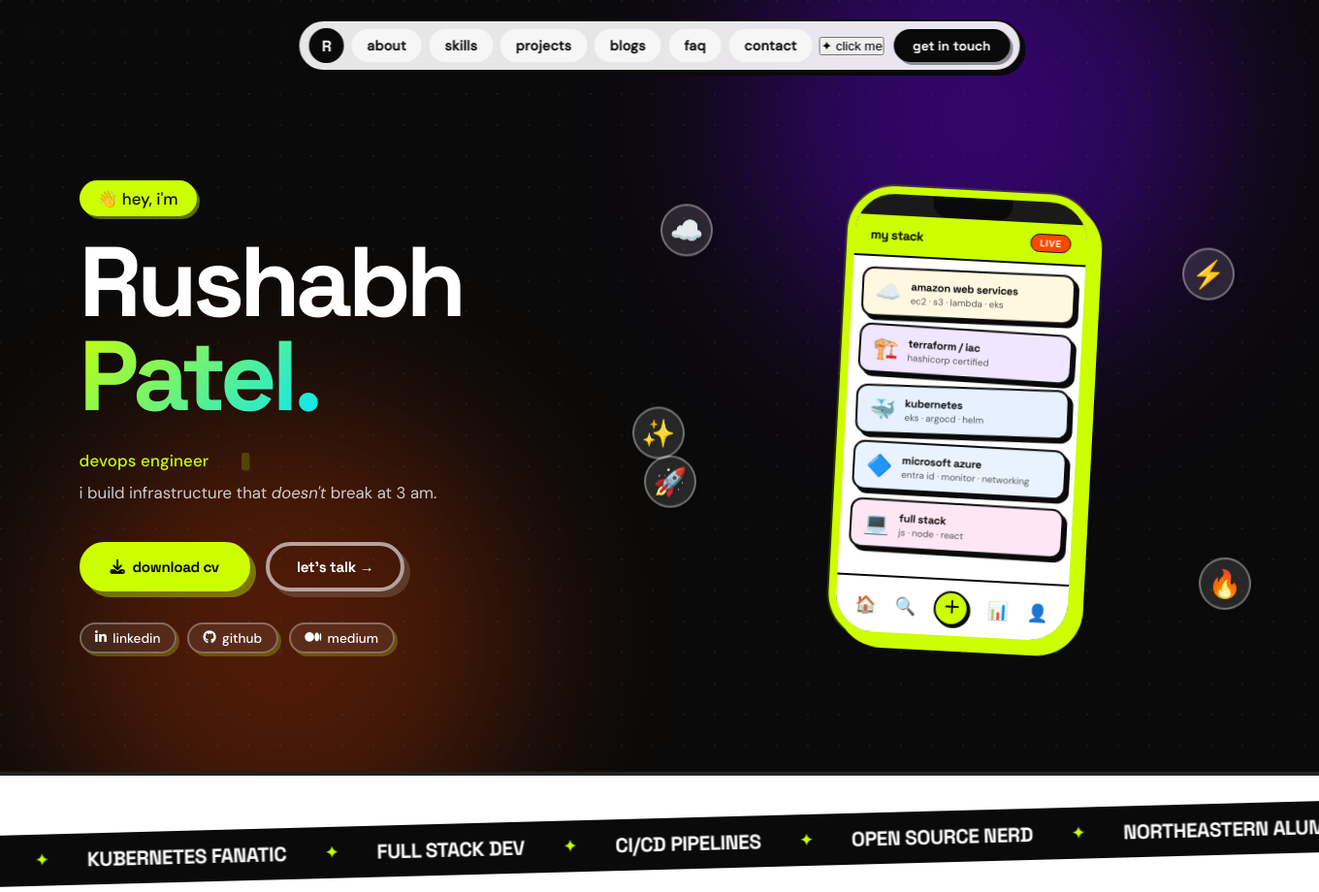
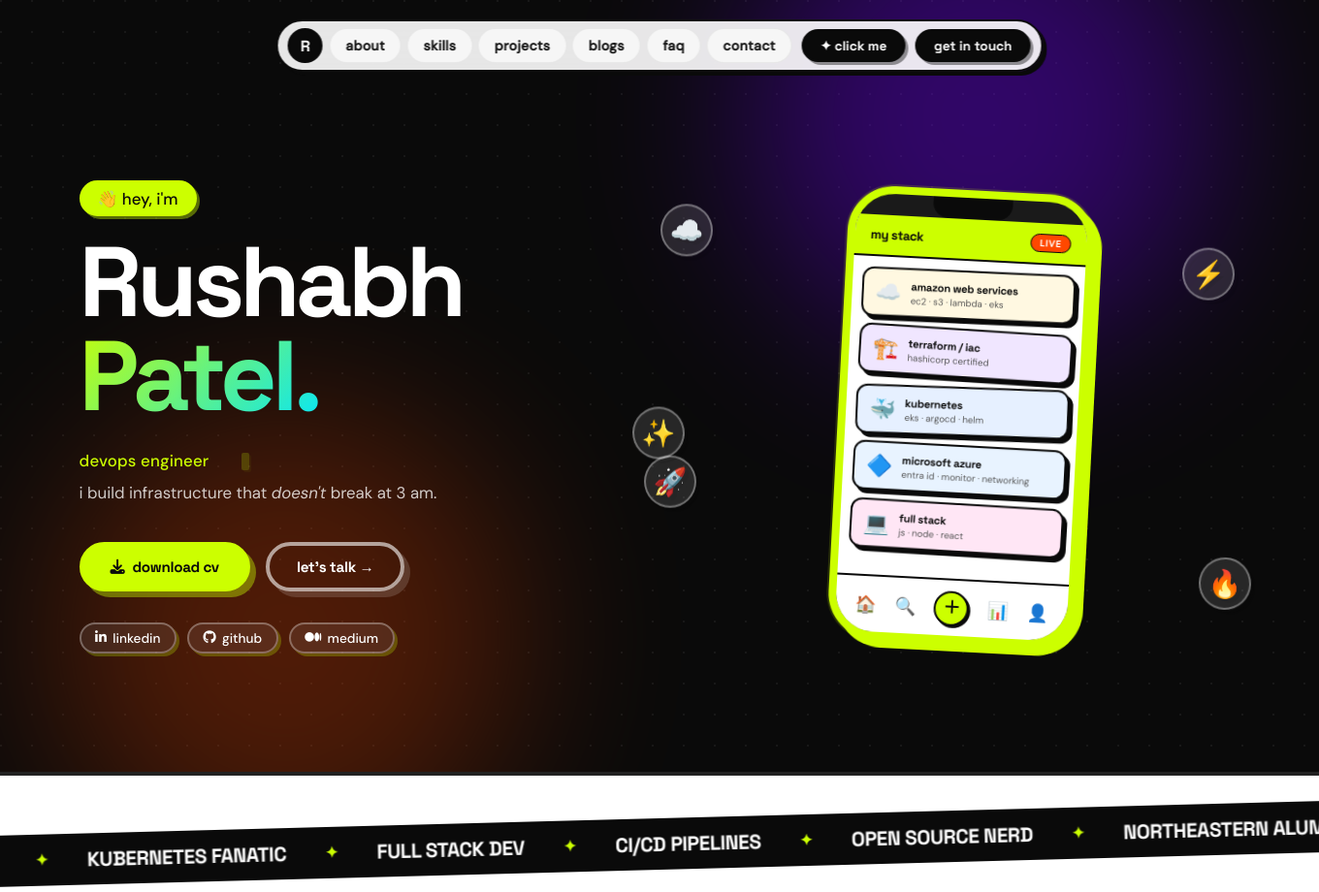
Before and after one commit to rush1998/Portfolio, a PHP site: page / in a window 1360 px wide; the page is wider, and only the part inside the window is pictured. Shown: the top 920 px of that part at 97% size. Run offline with PHP 8.4, Linux system fonts and the light colour scheme; some libraries are stand-ins or nearby versions; some web fonts are replaced.

Commit message:
fix: move theme-toggle-btn base styles into index.css so they apply in default theme (mono.css is loaded disabled)

```diff
--- a/index.css
+++ b/index.css
@@ -83,6 +83,16 @@ em   { font-style: italic; }
     80%  {             transform: scale(0.95) rotate(-1deg); }
     100% {             transform: scale(1)    rotate(0deg);  }
 }
+
+/* ── Spark keyframes (theme-toggle-btn) ───────────────────── */
+@keyframes spark-fly-1  { 0%{transform:translate(-50%,-50%) scale(1);opacity:1} 100%{transform:translate(calc(-50% - 22px),calc(-50% - 26px)) scale(0);opacity:0} }
+@keyframes spark-fly-2  { 0%{transform:translate(-50%,-50%) scale(1);opacity:1} 100%{transform:translate(calc(-50% + 24px),calc(-50% - 22px)) scale(0);opacity:0} }
+@keyframes spark-fly-3  { 0%{transform:translate(-50%,-50%) scale(1);opacity:1} 100%{transform:translate(calc(-50% + 28px),calc(-50% +  4px)) scale(0);opacity:0} }
+@keyframes spark-fly-4  { 0%{transform:translate(-50%,-50%) scale(1);opacity:1} 100%{transform:translate(calc(-50% + 18px),calc(-50% + 26px)) scale(0);opacity:0} }
+@keyframes spark-fly-5  { 0%{transform:translate(-50%,-50%) scale(1);opacity:1} 100%{transform:translate(calc(-50% - 18px),calc(-50% + 28px)) scale(0);opacity:0} }
+@keyframes spark-fly-6  { 0%{transform:translate(-50%,-50%) scale(1);opacity:1} 100%{transform:translate(calc(-50% - 30px),calc(-50% +  6px)) scale(0);opacity:0} }
+@keyframes spark-fly-7  { 0%{transform:translate(-50%,-50%) scale(1);opacity:1} 100%{transform:translate(calc(-50% - 12px),calc(-50% - 32px)) scale(0);opacity:0} }
+@keyframes spark-fly-8  { 0%{transform:translate(-50%,-50%) scale(1);opacity:1} 100%{transform:translate(calc(-50% + 14px),calc(-50% - 30px)) scale(0);opacity:0} }
 
 /* ── UTILITY ───────────────────────────────────────────────── */
 .gradient-text {
@@ -317,6 +327,68 @@ em   { font-style: italic; }
 .nav-cta-pill:hover {
     transform: scale(1.08);
     box-shadow: 4px 4px 0px var(--purple);
+}
+
+/* ══════════════════════════════════════════════════════════════
+   THEME TOGGLE BUTTON (✦ click me)
+   Mirrors .nav-cta-pill exactly so it blends into the nav.
+   Spark dots are JS-injected .spark children.
+══════════════════════════════════════════════════════════════ */
+.theme-toggle-btn {
+    font-family: var(--font-head);
+    font-weight: 700;
+    font-size: 0.85rem;
+    text-transform: lowercase;
+    background: var(--black);
+    color: var(--white);
+    border: 2px solid var(--black);
+    border-radius: var(--radius-pill);
+    padding: 0.42rem 1.1rem;
+    cursor: none;
+    margin-left: 0.2rem;
+    white-space: nowrap;
+    flex-shrink: 0;
+    display: inline-flex;
+    align-items: center;
+    gap: 0.3rem;
+    position: relative;
+    overflow: visible;
+    box-shadow: 3px 3px 0px rgba(0,0,0,0.4);
+    transition:
+        transform  0.25s var(--bounce),
+        box-shadow 0.25s var(--bounce);
+}
+
+.theme-toggle-btn:hover {
+    transform: scale(1.08);
+    box-shadow: 4px 4px 0px var(--purple);
+}
+
+/* Spark dots */
+.theme-toggle-btn .spark {
+    position: absolute;
+    top: 50%;
+    left: 50%;
+    width: 6px;
+    height: 6px;
+    border-radius: 50%;
+    pointer-events: none;
+    transform: translate(-50%, -50%);
+    opacity: 0;
+}
+
+.theme-toggle-btn .spark--1 { background: var(--green);  animation: spark-fly-1 0.5s ease           forwards; }
+.theme-toggle-btn .spark--2 { background: var(--purple); animation: spark-fly-2 0.5s ease 0.03s     forwards; }
+.theme-toggle-btn .spark--3 { background: var(--pink);   animation: spark-fly-3 0.5s ease 0.06s     forwards; }
+.theme-toggle-btn .spark--4 { background: var(--green);  animation: spark-fly-4 0.5s ease 0.02s     forwards; }
+.theme-toggle-btn .spark--5 { background: var(--purple); animation: spark-fly-5 0.5s ease 0.05s     forwards; }
+.theme-toggle-btn .spark--6 { background: var(--pink);   animation: spark-fly-6 0.5s ease 0.08s     forwards; }
+.theme-toggle-btn .spark--7 { background: var(--green);  animation: spark-fly-7 0.5s ease 0.01s     forwards; }
+.theme-toggle-btn .spark--8 { background: var(--purple); animation: spark-fly-8 0.5s ease 0.04s     forwards; }
+
+/* Hide on mobile — same breakpoint as .nav-cta-pill */
+@media (max-width: 900px) {
+    .theme-toggle-btn { display: none; }
 }
 
 .nav-hamburger {
@@ -1571,14 +1643,7 @@ em   { font-style: italic; }
 
 /* ══════════════════════════════════════════════════════════════
    CUSTOM CURSOR — pencil + trailing ring
-   SVG pencil: acid-green body, black outline, tip hotspot at 2 2
 ══════════════════════════════════════════════════════════════ */
-
-/*
-  Pencil SVG (32x32), pointing bottom-left, tip at bottom-left corner.
-  Body: #ccff00 (acid green), eraser: #ff4800 (orange), outline: #0a0a0a.
-  Hotspot: 2 28  (near the tip, bottom-left)
-*/
 @media (hover: hover) and (pointer: fine) {
     body,
     a, button, [role="button"],
@@ -1590,7 +1655,6 @@ em   { font-style: italic; }
     }
 }
 
-/* Ring — lags behind with lerp, driven by JS */
 #cursor-ring {
     position: fixed;
     top: 0;
@@ -1611,7 +1675,6 @@ em   { font-style: italic; }
     opacity: 0.7;
 }
 
-/* Hover — ring swells and shifts to purple */
 body.cursor-hover #cursor-ring {
     width: 64px;
     height: 64px;
@@ -1620,7 +1683,6 @@ body.cursor-hover #cursor-ring {
     background: rgba(112, 0, 255, 0.07);
 }
 
-/* Click — ring squashes to orange */
 body.cursor-click #cursor-ring {
     width: 30px;
     height: 30px;
@@ -1628,7 +1690,6 @@ body.cursor-click #cursor-ring {
     opacity: 1;
 }
 
-/* Hide everything on touch / small screens */
 @media (hover: none), (pointer: coarse) {
     #cursor-ring { display: none; }
 }
```
